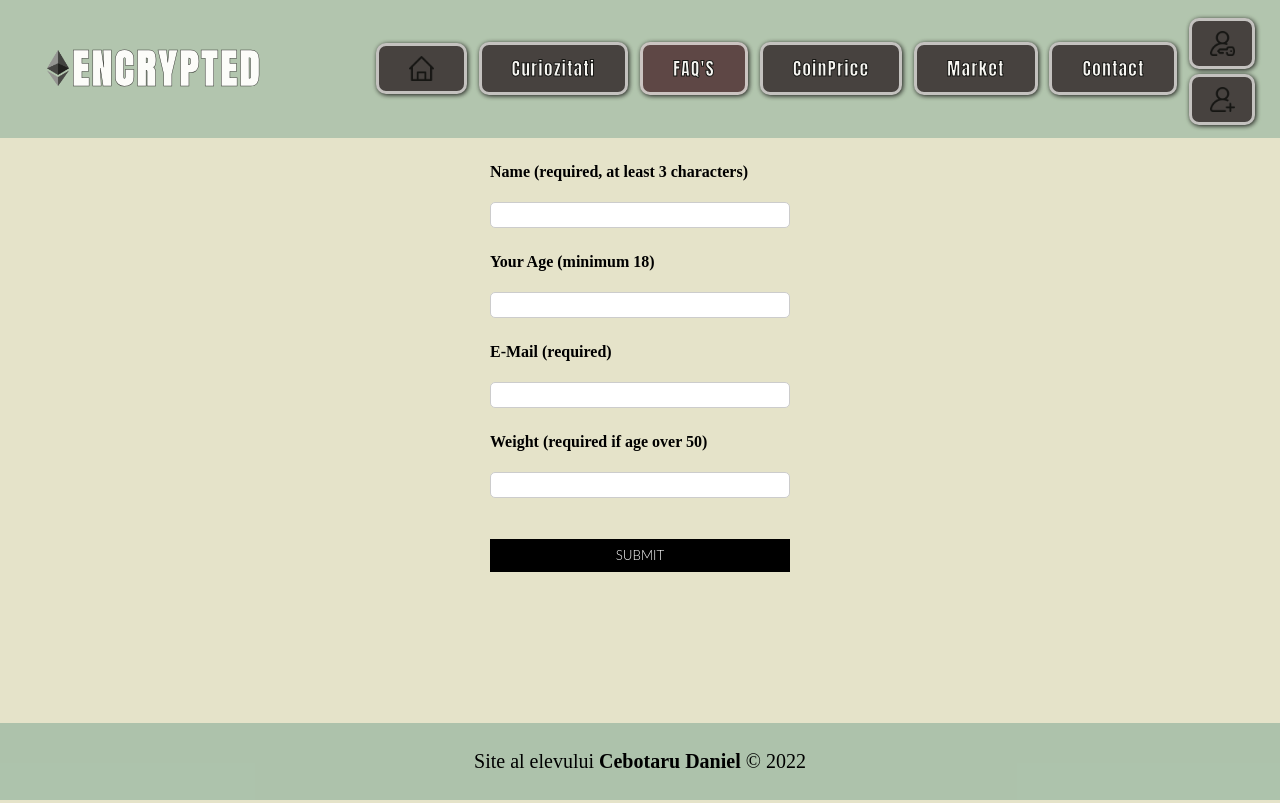
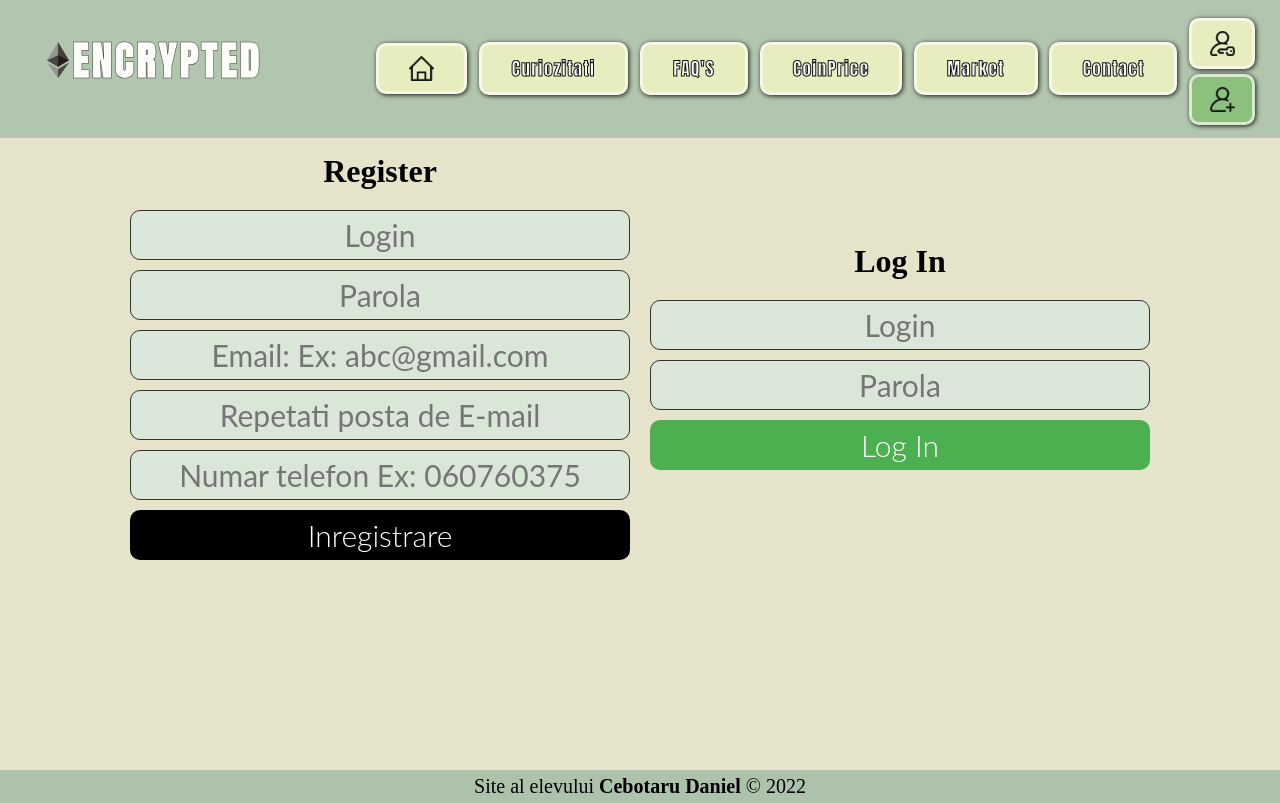
Before and after one commit to CebotaruDaniel/tw, a PHP site: page /html/login.html in a window 1280 px wide. Run offline with PHP 8.4, Linux system fonts and the light colour scheme; some web fonts are replaced.

Commit message:
Laborator 4

```diff
--- a/css/animation.css
+++ b/css/animation.css
@@ -1,6 +1,6 @@
 
-.text-inceput,.markets,.container-curiozitati,.container-faqs,.main-container,.container-contact,.informatie{
-    animation: transitionIn 1s;
+.text-inceput,.markets,.container-curiozitati,.container-faqs,.main-container,.container-contact,.informatie,.container-total{
+    animation: transitionIn 1.5s;
 
 }
 
--- a/css/style.css
+++ b/css/style.css
@@ -48,7 +48,7 @@ body{
     border-color: black;
     border-style: solid;
     border-radius: 10px;
-    background-color: rgba(112, 227, 147, 0.81);
+    background-color: #b5e19792;
     -webkit-text-stroke: 1px black;
     opacity: 80%;
     padding: 10px 10px;
@@ -69,7 +69,7 @@ body{
     color: #f2f2f2;
     border-color: black;
     display: block;
-    background-color: rgba(112, 227, 147, 0.81);
+    background-color: #b5e19792;
     text-transform: uppercase;
     -webkit-text-stroke: 1px black;
     opacity: 80%;
--- a/css/stylegeneral.css
+++ b/css/stylegeneral.css
@@ -55,7 +55,7 @@ html{
 }
 
 .navbar a {
-    background-color: rgb(54, 49, 49);
+    background-color: #E9EFC0;
     border-radius: 10px;
     padding: 5px 20px;
     text-decoration: none;
@@ -111,5 +111,5 @@ body{
 }
 
 a.active{
-    background-color: rgb(80, 55, 55);
+    background-color: #83BD75;
 }
--- a/css/stylelogin.css
+++ b/css/stylelogin.css
@@ -1,6 +1,6 @@
 
 form, p {
-  margin: 20px;
+  margin: 5px;
 }
 
 p.note {
@@ -11,22 +11,39 @@ p.note {
 input, textarea {
   border-radius: 5px;
   border: 1px solid #ccc;
-  padding: 4px;
+  padding: 2px;
   font-family: 'Lato';
-  width: 300px;
-  margin-top: 1px;
+  width: 500px;
+  height: 50px;
   outline: none;
+  background-color: rgba(218, 231, 218, 0.95);
+  border-radius: 10px;
+  border-style: solid;
+  border-color: rgb(54, 49, 49);
+  border-width: 1px;
+  font-size: 30px;
+  text-align: center;
 }
 
-label {
+.labell {
   width: 300px;
   font-weight: bold;
-  display: inline-block;
-  margin-top: 5px;
+  display: flex;
+  justify-content: center;
+  align-items: center;
+  font-family: 'Anton', sans-serif;
+  color: white;
+  -webkit-text-stroke: black;
+  -webkit-text-stroke-width: 0.3px;
+  font-size: 20px;
+  float: left;
 }
 
 label span {
   font-size: 1rem;
+  -webkit-text-stroke: black;
+  -webkit-text-stroke-width: 0.3px;
+  color: white;
 }
 
 label.error {
@@ -34,15 +51,10 @@ label.error {
     font-size: 1rem;
     display: block;
     margin-top: 5px;
+    font-size: 20px;
+    text-align: center;
 }
 
-label.error.fail-alert {
-    border: 2px solid red;
-    border-radius: 4px;
-    line-height: 1;
-    padding: 2px 0 6px 6px;
-    background: #ffe6eb;
-}
 
 input.valid.success-alert {
     border: 2px solid #4CAF50;
@@ -64,11 +76,45 @@ input.error, textarea.error {
     font-weight: 300;
     padding: 10px 0;
     line-height: 1;
+    border-radius: 10px;
 }
 
 form{
   display: flex;
+  justify-content: flex-start;
+  align-items: center;
+  flex-direction: column;
+  text-align: center;
+  float: left;
+}
+
+.footer-login {
+  position: absolute;
+  left: 0;
+  bottom: -3px;
+  width: 100%;
+  background-color: rgba(148, 180, 159, 0.69);
+  color: black;
+  font-family: "Times New Roman", Times, serif;
+  text-align: center;
+  font-size: 20px;
+  padding: 0 20px;
+
+}
+
+.Loginbtn{
+  background-color: #4CAF50;
+  border-radius: 10px;
+}
+
+
+h1{
+  margin-bottom: 15px;
+}
+
+.container-total{
+  display: flex;
   justify-content: center;
   align-items: center;
-  flex-direction: column;
+  margin-top: 10px;
 }
--- a/html/curiozitati.html
+++ b/html/curiozitati.html
@@ -22,7 +22,7 @@
             <a  class="navbar-items" href="contact.php" >Contact</a>
             <div class="login">
               <a  class="house" href="index.html" ><img class="house" src="../imagini-icon/login.png" alt=""></a>
-              <a  class="house" href="index.html" ><img class="house" src="../imagini-icon/add-user.png" alt=""></a>
+              <a  class="house" href="login.html" ><img class="house" src="../imagini-icon/add-user.png" alt=""></a>
           </div>
         </div>
 </header>
--- a/html/faqs.html
+++ b/html/faqs.html
@@ -22,7 +22,7 @@
                 <a  class="navbar-items" href="contact.php" >Contact</a>
                 <div class="login">
                     <a  class="house" href="index.html" ><img class="house" src="../imagini-icon/login.png" alt=""></a>
-                    <a  class="house" href="index.html" ><img class="house" src="../imagini-icon/add-user.png" alt=""></a>
+                    <a  class="house" href="login.html" ><img class="house" src="../imagini-icon/add-user.png" alt=""></a>
                 </div>
             </div>
     </header>
--- a/html/login.html
+++ b/html/login.html
@@ -1,77 +1,89 @@
 <!DOCTYPE html>
 <html lang="en">
+
 <head>
   <meta charset="UTF-8">
   <meta http-equiv="X-UA-Compatible" content="IE=edge">
   <meta name="viewport" content="width=device-width, initial-scale=1.0">
   <link rel="stylesheet" href="../css/stylelogin.css""/>
-    <link rel="stylesheet" href="../css/stylegeneral.css""/>
-    <script src="https://cdnjs.cloudflare.com/ajax/libs/jquery/3.4.0/jquery.min.js"></script>
+  <link rel=" stylesheet" href="../css/stylegeneral.css""/>
+  <link rel=" stylesheet" href="../css/animation.css">
+
+  <!--Script JQUERY -->
+  <script src=" https://cdnjs.cloudflare.com/ajax/libs/jquery/3.4.0/jquery.min.js"></script>
+  <!--Plugin JQUERY -->
   <script src="https://cdnjs.cloudflare.com/ajax/libs/jquery-validate/1.19.0/jquery.validate.min.js"></script>
+  <!--Fisier Javascript Local -->
   <script src="../javascript/form-validation.js"></script>
   <title>Document</title>
 
 </head>
+
 <body>
 
   <header>
     <nav>
       <div class="navbar">
-            <h1 class="logo"> <img class ="logoimage" src="../imagini-icon/ethsvg.png" alt="logopng">ENCRYPTED</h1>
-            <a  class="navbar-items" href="../index.html" ><img class="house" src="../imagini-icon/house.png" alt=""></a>
+        <h1 class="logo"> <img class="logoimage" src="../imagini-icon/ethsvg.png" alt="logopng">ENCRYPTED</h1>
+        <a class="navbar-items" href="../index.html"><img class="house" src="../imagini-icon/house.png" alt=""></a>
         <a class="navbar-items" href="curiozitati.html">Curiozitati</a>
-            <a  class="active" href="faqs.html" >FAQ'S</a>
-            <a  class="navbar-items" href="price.html" >CoinPrice</a>
-            <a  class="navbar-items" href="market.html" >Market</a>
-            <a  class="navbar-items" href="contact.php" >Contact</a>
+        <a class="navbar-items" href="faqs.html">FAQ'S</a>
+        <a class="navbar-items" href="price.html">CoinPrice</a>
+        <a class="navbar-items" href="market.html">Market</a>
+        <a class="navbar-items" href="contact.php">Contact</a>
         <div class="login">
-                <a  class="house" href="index.html" ><img class="house" src="../imagini-icon/login.png" alt=""></a>
-                <a  class="house" href="index.html" ><img class="house" src="../imagini-icon/add-user.png" alt=""></a>
+          <a class="house" href="index.html"><img class="house" src="../imagini-icon/login.png" alt=""></a>
+          <a class="house active" href="login.html"><img class="house" src="../imagini-icon/add-user.png" alt=""></a>
         </div>
       </div>
   </header>
 
-<form class="formlogin" id="basic-form" action="" method="post">
-
-  <label for="name">Name <span>(required, at least 3 characters)</span></label>
-
+  <div class="container-total">
+    <div class="container-signup">
+      <form class="formlogin" id="basic-form" action="login.html" method="get">
+        <h1>Register</h1>
         <p>
-    <input id="name" name="name">
+          <input placeholder="Login" id="login" name="login">
         </p>
-
-  <label for="age">Your Age <span>(minimum 18)</span></label>
-
         <p>
-
-    <input id="age" name="age">
+          <input placeholder="Parola" type="password" id="password" name="password">
         </p>
-
-  <label for="email">E-Mail <span>(required)</span></label>
-
         <p>
-
-    <input id="email" name="email">
+          <input placeholder="Email: Ex: abc@gmail.com" type="email" id="email" name="email"><br>
         </p>
-
-  <label for="weight">Weight <span>(required if age over 50)</span></label>
-
         <p>
-
-  <input id="weight" name="weight">
+          <input placeholder="Repetati posta de E-mail" type="email" id="emailrepetat" name="emailrepetat">
         </p>
-
         <p>
-    <input class="submit" type="submit" value="SUBMIT">
+          <input placeholder="Numar telefon Ex: 060760375" id="numar" name="numar">
+        </p>
+        <p>
+          <input class="submit" type="submit" value="Inregistrare">
         </p>
       </form>
+    </div>
+
+    <div class="container-login">
+      <form class="formlogin" id="basic-form" action="login.html" method="get">
+        <h1>Log In</h1>
+        <p>
+          <input placeholder="Login" id="loginsaved" name="loginsaved">
+        </p>
+        <p>
+          <input placeholder="Parola" type="password" id="passwordsaved" name="passwordsaved">
+        </p>
+        <p>
+          <input class="Loginbtn" type="submit" value="Log In">
+        </p>
+      </form>
+    </div>
+  </div>
 
 
-
-<footer class="footer">
+  <footer class="footer-login">
     <p>Site al elevului <b>Cebotaru Daniel </b> &copy; 2022</p>
   </footer>
 
+</body>
 
-
-</body>
 </html>
--- a/html/market.html
+++ b/html/market.html
@@ -23,7 +23,7 @@
                 <a  class="navbar-items" href="contact.php" >Contact</a>
                 <div class="login">
                     <a  class="house" href="index.html" ><img class="house" src="../imagini-icon/login.png" alt=""></a>
-                    <a  class="house" href="index.html" ><img class="house" src="../imagini-icon/add-user.png" alt=""></a>
+                    <a  class="house" href="login.html" ><img class="house" src="../imagini-icon/add-user.png" alt=""></a>
                 </div>
             </div>
     </header>
--- a/html/price.html
+++ b/html/price.html
@@ -22,7 +22,7 @@
                 <a  class="navbar-items" href="contact.php" >Contact</a>
                 <div class="login">
                     <a  class="house" href="index.html" ><img class="house" src="../imagini-icon/login.png" alt=""></a>
-                    <a  class="house" href="index.html" ><img class="house" src="../imagini-icon/add-user.png" alt=""></a>
+                    <a  class="house" href="login.html" ><img class="house" src="../imagini-icon/add-user.png" alt=""></a>
                 </div>
             </div>
     </header>
--- a/index.html
+++ b/index.html
@@ -28,8 +28,8 @@
                 <a  class="navbar-items" href="html/market.html" >Market</a>
                 <a  class="navbar-items" href="html/contact.php" >Contact</a>
                 <div class="login">
-                    <a  class="house" href="html/login.html" ><img class="house" src="../imagini-icon/login.png" alt=""></a>
-                    <a  class="house" href="index.html" ><img class="house" src="../imagini-icon/add-user.png" alt=""></a>
+                    <a  class="house" href="index.html" ><img class="house" src="../imagini-icon/login.png" alt=""></a>
+                    <a  class="house" href="html/login.html" ><img class="house" src="../imagini-icon/add-user.png" alt=""></a>
                 </div>
             </div>
         </nav>
```
Also changed, not shown: javascript/form-validation.js (+45 -22 lines). Lines whose indentation alone changed are shown as unchanged.
